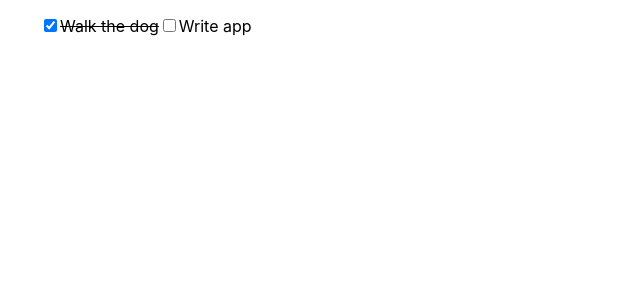
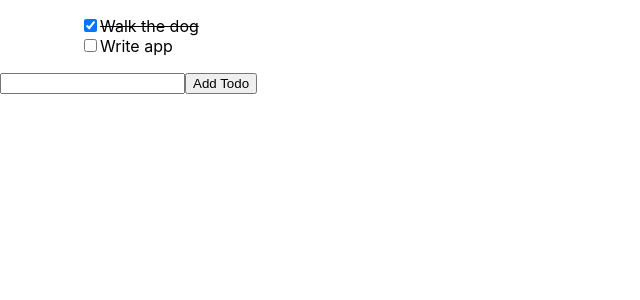
Before and after one commit to KateLiu1110/react-todolist, a React (Create React App) app: page / in a window 1280 px wide. Shown: the top 300 px of the page, without its empty margins (0-640 px from the left). Built offline with nearby package versions, Linux system fonts and the light colour scheme.

Commit message:
AddToForm

```diff
--- a/src/ts-toDoList/List.tsx
+++ b/src/ts-toDoList/List.tsx
@@ -1,5 +1,6 @@
 import React, { useState } from "react";
 import TodoList from "./components/TodoList";
+import AddTodoForm from "./components/AddTodoForm";
 
 const initialTodos: Array<Todo> = [
   { text: "Walk the dog", complete: true },
@@ -22,9 +23,14 @@
     setTodos(newTodos)
   }
 
+  const addTodo:AddTodo =(newTodo)=>{
+    setTodos([...todos,{text:newTodo,complete:false}])
+  }
+
   return (
     <>
         <TodoList todos={todos} toggleTodo={toggleTodo}/>
+        <AddTodoForm addTodo={addTodo}/>
     </>
   );
 }
--- /dev/null
+++ b/src/ts-toDoList/components/AddTodoForm.tsx
@@ -0,0 +1,27 @@
+import React,{ChangeEvent, FormEvent, useState} from "react";
+
+interface AddTodoFormProps{
+    addTodo: AddTodo
+}
+
+const AddTodoForm: React.FC<AddTodoFormProps> =({addTodo})=>{
+    const [newTodo, setNewTodo] = useState("");
+
+    const handleChange = (e:ChangeEvent<HTMLInputElement>)=>{
+        setNewTodo(e.target.value)
+    }
+
+    const hamdleSubmit =(e:FormEvent<HTMLButtonElement>)=>[
+        e.preventDefault(), // 不要跳轉頁面，把 DOM預設功能取消
+        addTodo(newTodo)
+    ]
+
+    return(
+        <form>
+            <input type="text" value={newTodo} onChange={handleChange}/>
+            <button type="submit" onClick={hamdleSubmit}>Add Todo</button>
+        </form>
+    )
+}
+
+export default AddTodoForm
--- a/src/ts-toDoList/components/TodoListItem.tsx
+++ b/src/ts-toDoList/components/TodoListItem.tsx
@@ -9,13 +9,13 @@
 const TodoListItem:React.FC <TodoListItemProps>=( {todo, toggleTodo })=>{
   return (
     <>
-      <label className={todo.complete ? "complete" : undefined}>
+      <ul className={todo.complete ? "complete" : undefined}>
         <input
         type="checkbox"
         checked={todo.complete}
         onChange={()=> toggleTodo(todo)} />
         {todo.text}
-      </label>
+      </ul>
     </>
   );
 };
--- a/src/ts-toDoList/type.d.ts
+++ b/src/ts-toDoList/type.d.ts
@@ -7,3 +7,5 @@
   }
 
 type ToggleTodo = (selectedTodo: Todo)=> void
+
+type AddTodo =(newTodo:string)=>void
```
